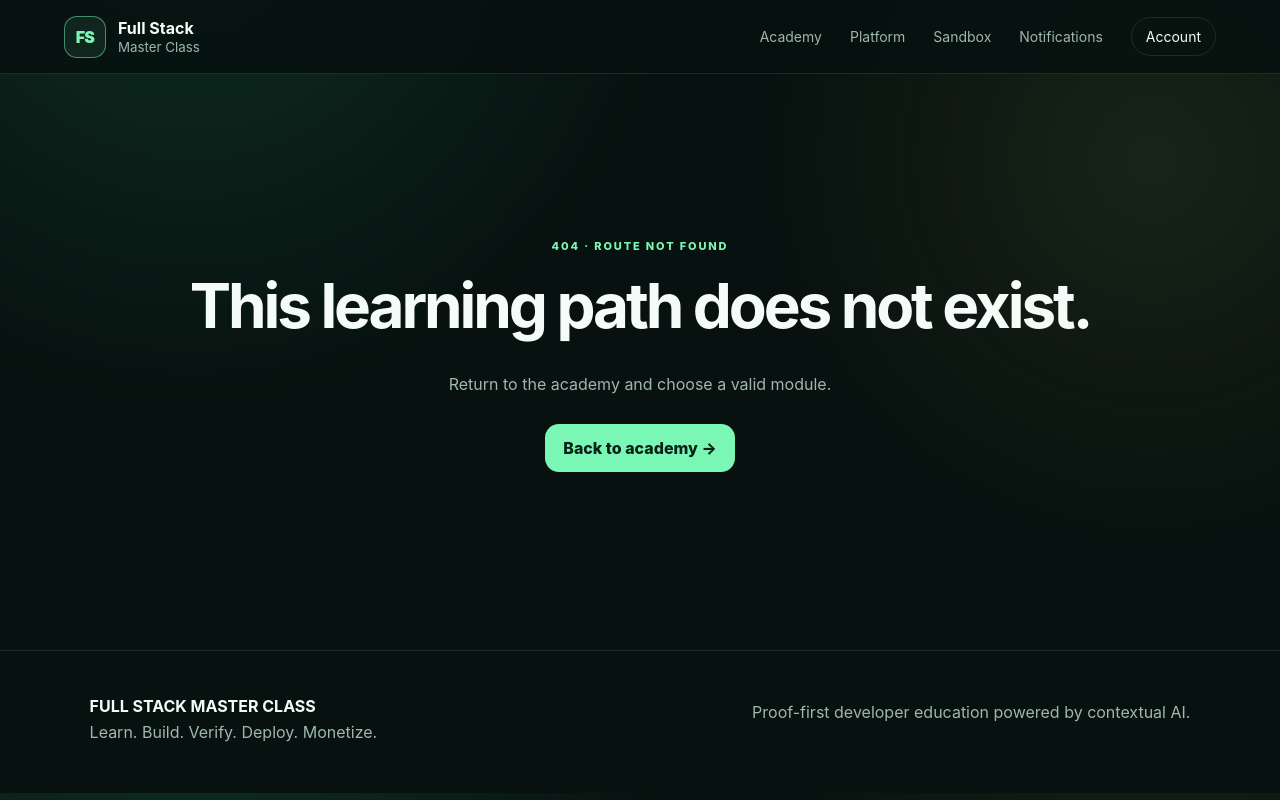
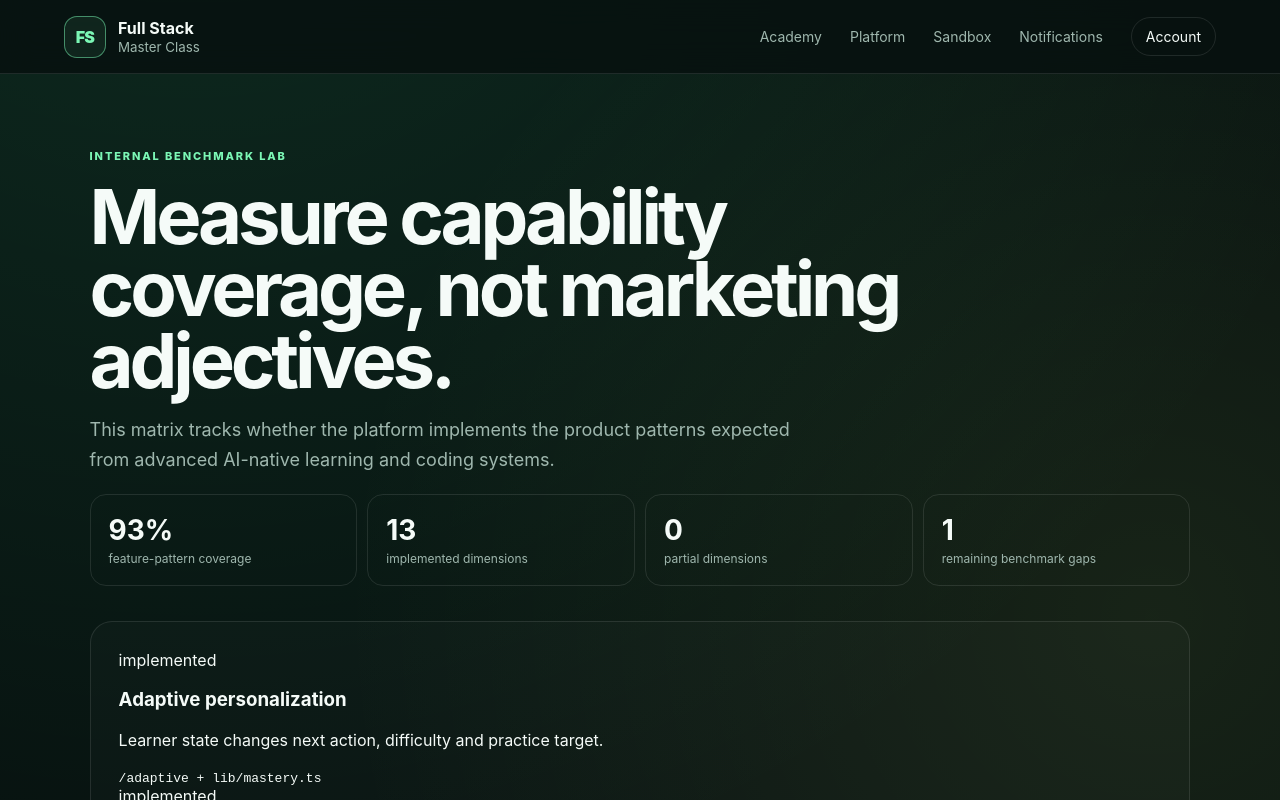
Before and after one commit to mabrig1/FULL-STACK-MASTER-CLASS, a Next.js app: page /admin/benchmark in a window 1280 px wide. Before the commit this address had no page. Shown: the top 800 px of the page. Built offline with nearby package versions, Linux system fonts and the light colour scheme.

Commit message:
feat: add internal AI learning benchmark lab

```diff
--- /dev/null
+++ b/app/admin/benchmark/page.tsx
@@ -0,0 +1,5 @@
+import BenchmarkLab from "@/components/benchmark-lab";
+
+export default function BenchmarkPage() {
+  return <BenchmarkLab />;
+}
```
